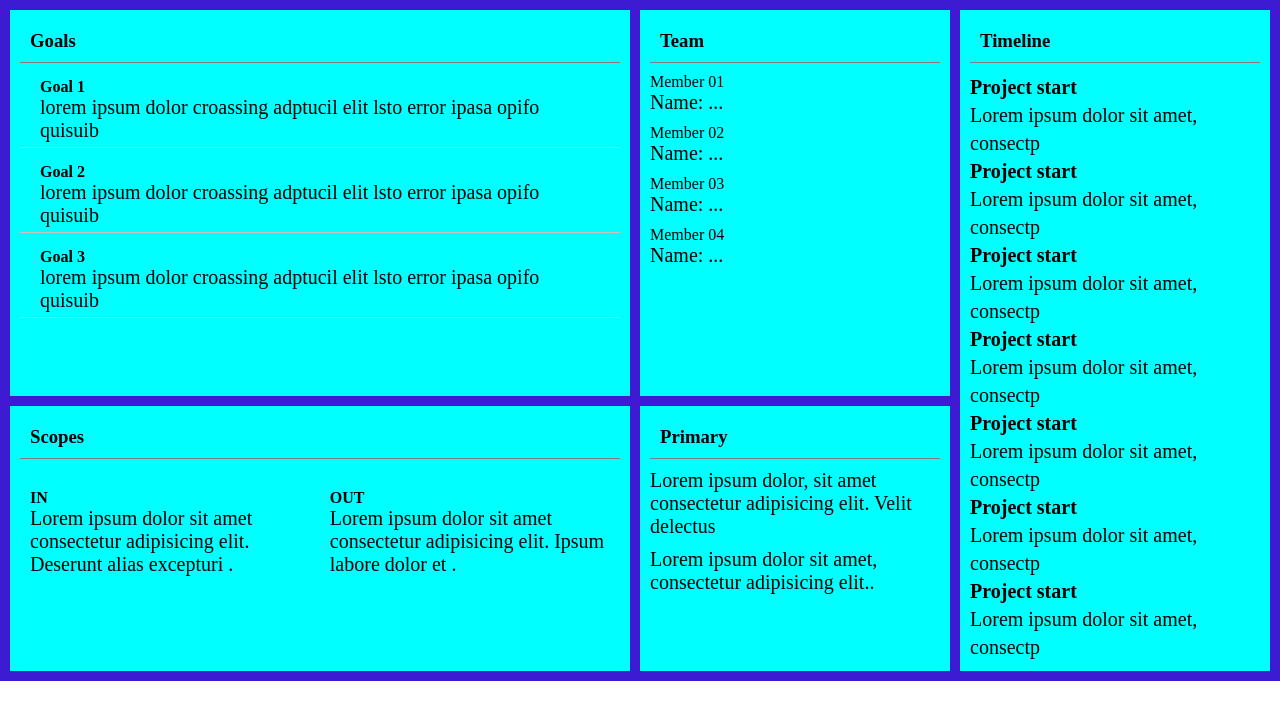
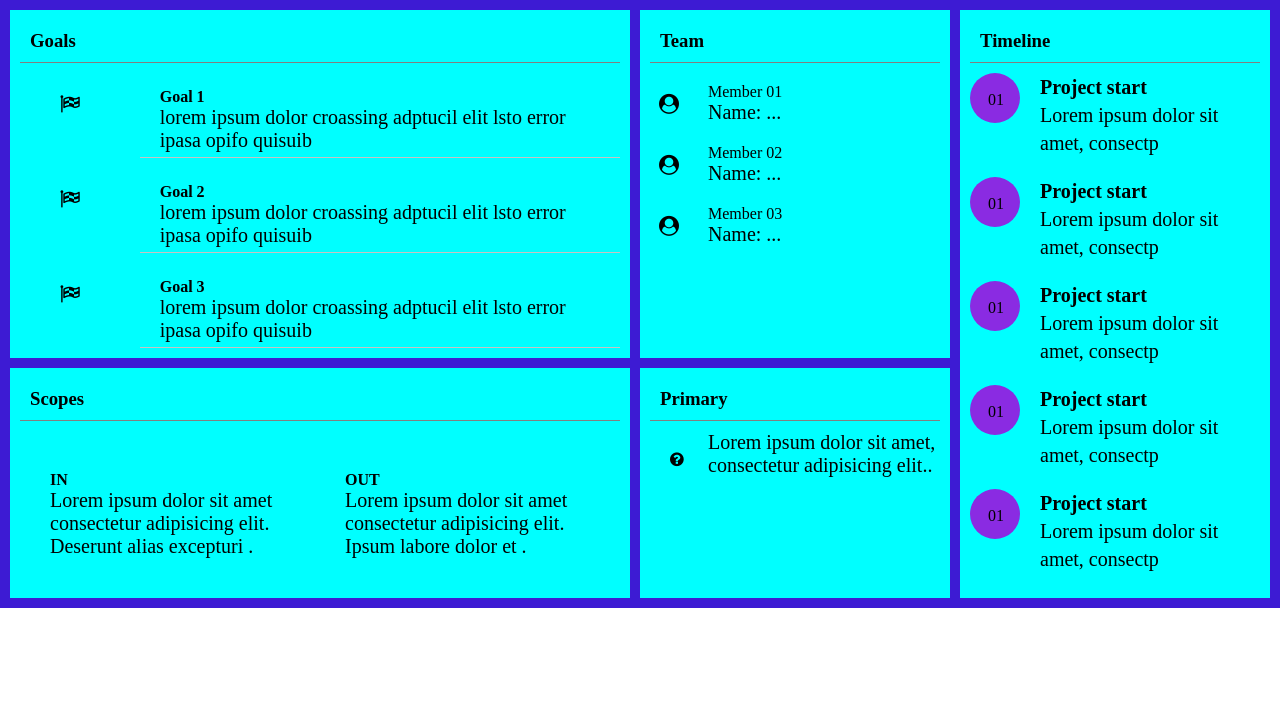
Before and after one commit to qcphunguyen1999/sontv.github.io, a plain HTML site: page digital-cv.html in a window 1280 px wide. Drawn offline with Linux system fonts and the light colour scheme.

Commit message:
Add files via upload

```diff
--- a/digital-cv.css
+++ b/digital-cv.css
@@ -34,6 +34,41 @@
     gap: 20px;
     margin: 10px;
 }
+.block-tl{
+    display: flex;
+}
+.circle{
+    position: relative;
+    width: 30%;
+    justify-content: center;
+    text-align: center;
+   padding: 16px 18px;
+    width: 50px;
+    height: 50px;
+    background-color: blueviolet;
+    border-radius: 50%;
+}
+
+
+
+
+.pj{
+    padding-left: 20px;
+    width: 80%;
+}
+
+/* .pj::before{
+    position: absolute;
+    display: block;
+    content: "";
+    width: 40px;
+    height:40px;
+    border-radius: 50%;
+    background: purple;
+    border: 1px solid purple;
+    top: 50%;
+    left: 0%;
+} */
 
 /* ---------------------------------------------------------- */
 .goals{
@@ -43,6 +78,20 @@
 .goal-1{margin: 10px;
     border-bottom: 0.1px solid rgb(201, 194, 194);
     padding: 5px 20px;
+}
+.block-goal{
+    display: flex;
+    justify-content: center;
+
+}
+.icon-goal{
+    width: 20%;
+    text-align: center;
+    padding-top: 20px;
+    font-size: 20px;
+}
+.goal-1{
+    width: 80%;
 }
 /*  -------------------------------------------------------------*/
 .team{
@@ -54,6 +103,20 @@ padding: 10px;}
 .member{
     margin: 10px;
 }
+.block-member{
+    display: flex;
+
+}
+.icon-member{
+    width: 20%;
+    text-align: center;
+    justify-content: center;
+    padding-top: 20px;
+    font-size: 20px;
+}
+.member{
+    width: 80%;
+}
 /*  -------------------------------------------------------------------------*/
 .scopes{
 
@@ -64,10 +127,30 @@ padding: 10px;}
     display: flex;
     gap: 10px;
 }
+.in{
+    width: 50%;
+    padding: 20px;
+}
+.out{
+    width: 50%;
+    padding: 20px;
+}
 /* ------------------------------------------------------- */
 .primary{
      background-color: aqua;
     }
-.pr{
+.pr{display: flex;
     margin: 10px;
 }
+.icon-pr{
+    width: 20%;
+    padding: 20px;
+}
+.content-pr{
+    width: 80%;
+}
+
+
+
+
+/* ----------------------------- */
--- a/digital-cv.html
+++ b/digital-cv.html
@@ -1,88 +1,147 @@
 <!DOCTYPE html>
 <html lang="en">
   <head>
-    <meta charset="UTF-8">
-    <meta http-equiv="X-UA-Compatible" content="IE=edge">
-    <meta name="viewport" content="width=device-width, initial-scale=1.0">
+    <meta charset="UTF-8" />
+    <meta http-equiv="X-UA-Compatible" content="IE=edge" />
+    <meta name="viewport" content="width=device-width, initial-scale=1.0" />
     <title>Document</title>
-    <link rel="stylesheet" href="digital-cv.css">
+
+    <link
+      rel="stylesheet"
+      href="https://cdnjs.cloudflare.com/ajax/libs/font-awesome/4.7.0/css/font-awesome.min.css"
+    />
+    <link rel="stylesheet" href="digital-cv.css" />
   </head>
   <body>
     <div class="container">
+      <section class="goals">
+        <h3>Goals</h3>
+        <div class="block-goal">
+          <div class="icon-goal"><i class="fa fa-flag-checkered"></i></div>
+          <div class="goal-1">
+            <div>
+              <b>Goal 1</b>
+              <p class="small-font">
+                lorem ipsum dolor croassing adptucil elit lsto error ipasa opifo
+                quisuib
+              </p>
+            </div>
+          </div>
+        </div>
+        <div class="block-goal">
+          <div class="icon-goal"><i class="fa fa-flag-checkered"></i></div>
+          <div class="goal-1">
+            <b>Goal 2</b>
+            <p class="small-font">
+              lorem ipsum dolor croassing adptucil elit lsto error ipasa opifo
+              quisuib
+            </p>
+          </div>
+        </div>
+        <div class="block-goal">
+          <div class="icon-goal"><i class="fa fa-flag-checkered"></i></div>
+          <div class="goal-1">
+            <b>Goal 3</b>
+            <p class="small-font">
+              lorem ipsum dolor croassing adptucil elit lsto error ipasa opifo
+              quisuib
+            </p>
+          </div>
+        </div>
+      </section>
+      <div class="team">
+        <h3>Team</h3>
 
-<section class="goals"><h3>Goals</h3>
-    <div class="goal-1"><p> <b>Goal 1</b> </p>
-        <p class="small-font">lorem ipsum dolor croassing adptucil elit lsto error ipasa opifo quisuib</p>
-
-
-    </div> <div class="icon-goal"></div>
-    <div class="goal-1"> <b>Goal 2</b>
-        <p class="small-font">lorem ipsum dolor croassing adptucil elit lsto error ipasa opifo quisuib</p>
-    </div>
-    <div class="icon-goal"></div>
-    <div class="goal-1"><b>Goal 3</b>
-        <p class="small-font">lorem ipsum dolor croassing adptucil elit lsto error ipasa opifo quisuib</p>
-    </div> <div class="icon-goal"></div>
-</section>
-<div class="team"><h3>Team</h3>
-    <div class="member">Member 01
-        <p class="small-font">Name: ...</p>
-    </div>
-    <div class="member">Member 02
-        <p class="small-font">Name: ...</p>
-    </div>
-    <div class="member">Member 03
-        <p class="small-font">Name: ...</p>
-    </div>
-    <div class="member">Member 04
+        <div class="block-member">
+          <div class="icon-member"><i class="fa fa-user-circle"></i></div>
+          <div class="member">
+            Member 01
             <p class="small-font">Name: ...</p>
           </div>
         </div>
-<div class="scopes"> <h3> Scopes</h3>
-    <div class="in-out">
-    <div class="in"> <b>IN</b>
-       <p class="small-font"> Lorem ipsum dolor sit amet consectetur adipisicing elit. Deserunt alias excepturi .</p>
+
+        <div class="block-member">
+          <div class="icon-member"><i class="fa fa-user-circle"></i></div>
+          <div class="member">
+            Member 02
+            <p class="small-font">Name: ...</p>
           </div>
-    <div class="out"><b>OUT</b>
-        <p class="small-font"> Lorem ipsum dolor sit amet consectetur adipisicing elit. Ipsum labore dolor et .</p>
+        </div>
+        <div class="block-member">
+          <div class="icon-member"><i class="fa fa-user-circle"></i></div>
+          <div class="member">
+            Member 03
+            <p class="small-font">Name: ...</p>
           </div>
         </div>
       </div>
-<div class="primary"><h3>Primary </h3>
-    <div class="pr">
-       <p class="small-font">Lorem ipsum dolor, sit amet consectetur adipisicing elit. Velit delectus</p>
+      <div class="scopes">
+        <h3>Scopes</h3>
+        <div class="in-out">
+          <div class="in">
+            <b>IN</b>
+            <p class="small-font">
+              Lorem ipsum dolor sit amet consectetur adipisicing elit. Deserunt
+              alias excepturi .
+            </p>
           </div>
-    <div class="pr">
-        <p class="small-font">Lorem ipsum dolor sit amet, consectetur adipisicing elit..</p>
+          <div class="out">
+            <b>OUT</b>
+            <p class="small-font">
+              Lorem ipsum dolor sit amet consectetur adipisicing elit. Ipsum
+              labore dolor et .
+            </p>
           </div>
         </div>
-<div class="timeline"><h3>Timeline </h3>
+      </div>
+      <div class="primary">
+        <h3>Primary</h3>
+
+        <div class="pr">
+          <div class="icon-pr"><i class="fa fa-question-circle"></i></div>
+          <p class="small-font content-pr">
+            Lorem ipsum dolor sit amet, consectetur adipisicing elit..
+          </p>
+        </div>
+      </div>
+      <div class="timeline">
+        <h3>Timeline</h3>
         <div class="pj-all">
-    <div class="pj"> <b class="small-font">Project start</b>
+          <div class="block-tl">
+            <div class="circle">01</div>
+            <div class="pj">
+              <b class="small-font">Project start</b>
+              <p class="small-font">Lorem ipsum dolor sit amet, consectp</p>
+            </div>
+          </div>
+          <div class="block-tl">
+            <div class="circle">01</div>
 
-
-        <p class="small-font">Lorem ipsum dolor sit amet, consectp </p>
-
-
-
-
-    <div class="pj"> <b  class="small-font">Project start</b>
-        <p class="small-font">Lorem ipsum dolor sit amet, consectp </p>
+            <div class="pj">
+              <b class="small-font">Project start</b>
+              <p class="small-font">Lorem ipsum dolor sit amet, consectp</p>
             </div>
-    <div class="pj"> <b  class="small-font">Project start</b>
-        <p class="small-font">Lorem ipsum dolor sit amet, consectp </p>
           </div>
-    <div class="pj"> <b  class="small-font">Project start</b>
-        <p class="small-font">Lorem ipsum dolor sit amet, consectp </p>
+          <div class="block-tl">
+            <div class="circle">01</div>
+            <div class="pj">
+              <b class="small-font">Project start</b>
+              <p class="small-font">Lorem ipsum dolor sit amet, consectp</p>
             </div>
-    <div class="pj"> <b  class="small-font">Project start</b>
-        <p class="small-font">Lorem ipsum dolor sit amet, consectp </p>
           </div>
-    <div class="pj"> <b class="small-font">Project start</b>
-        <p class="small-font">Lorem ipsum dolor sit amet, consectp </p>
+          <div class="block-tl">
+            <div class="circle">01</div>
+            <div class="pj">
+              <b class="small-font">Project start</b>
+              <p class="small-font">Lorem ipsum dolor sit amet, consectp</p>
             </div>
-    <div class="pj"> <b class="small-font">Project start</b>
-        <p class="small-font">Lorem ipsum dolor sit amet, consectp </p>
+          </div>
+          <div class="block-tl">
+            <div class="circle">01</div>
+            <div class="pj">
+              <b class="small-font">Project start</b>
+              <p class="small-font">Lorem ipsum dolor sit amet, consectp</p>
+            </div>
           </div>
         </div>
       </div>
```
Lines whose indentation alone changed are shown as unchanged.
